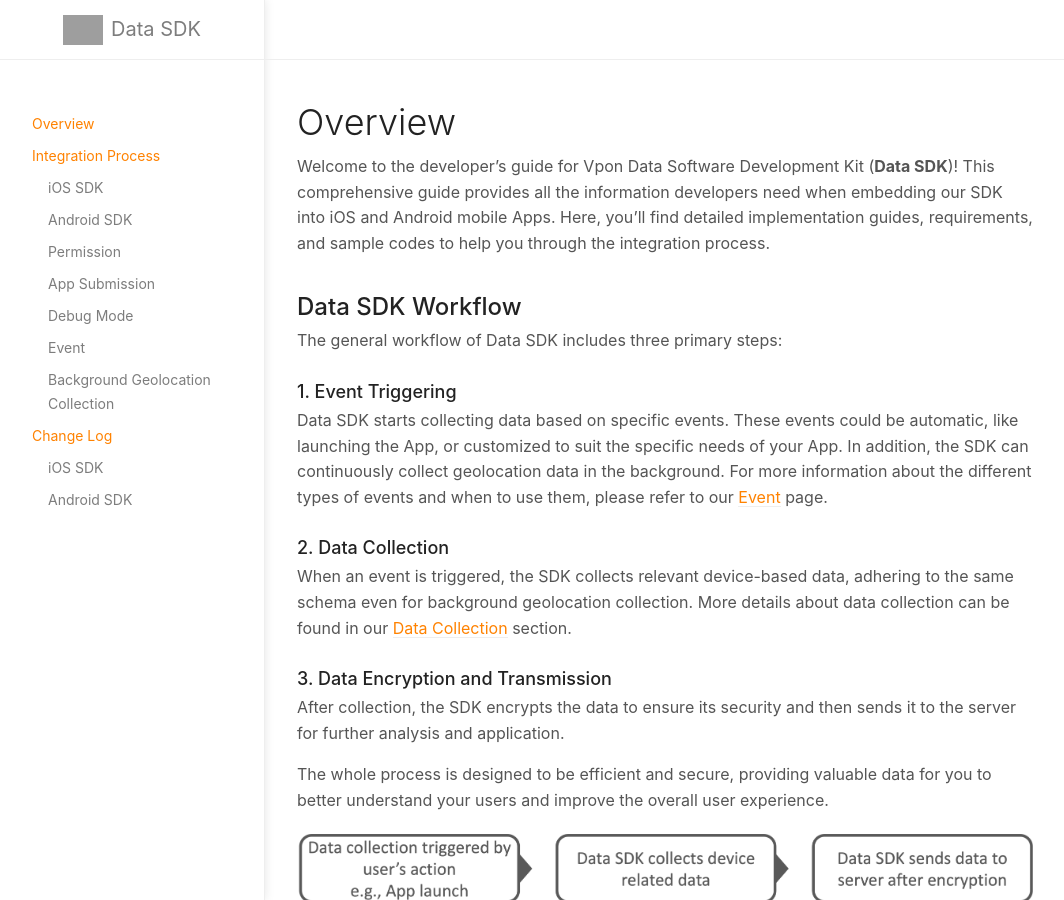
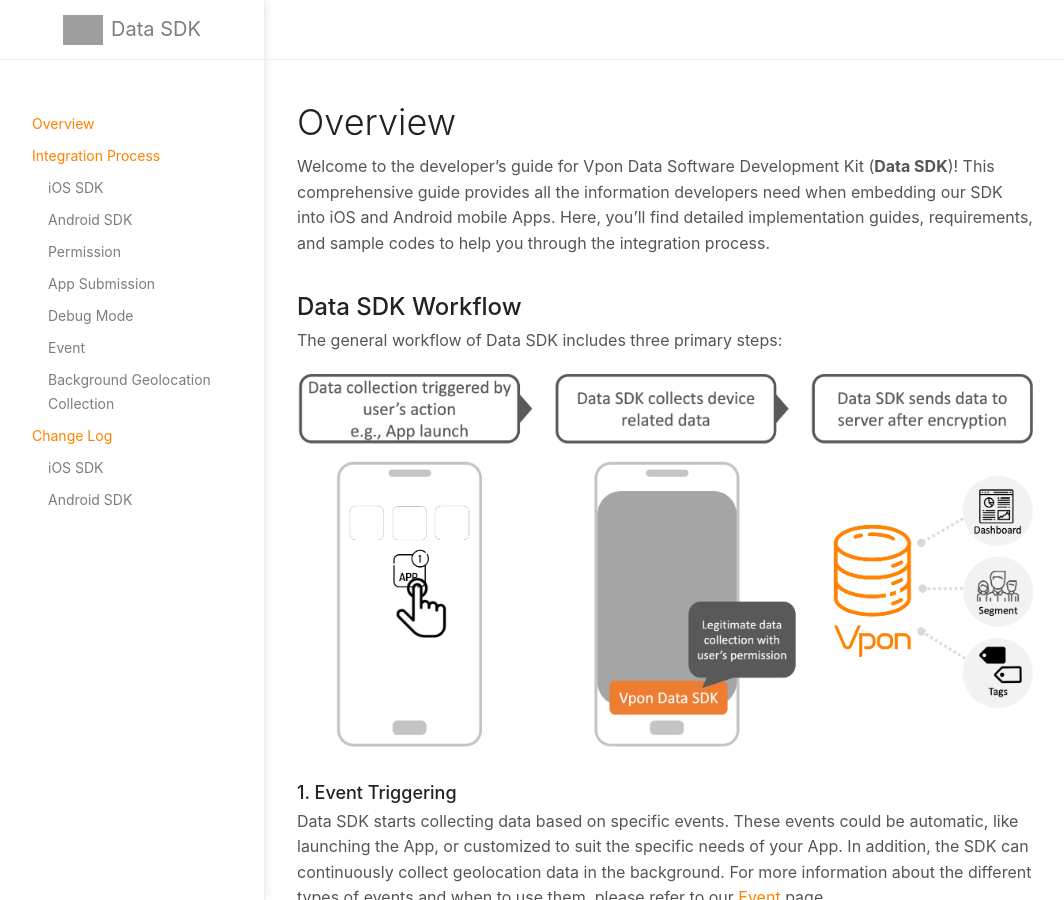
Before and after one commit to vpon-data/data-sdk, a Jekyll site: the page built from index.md, in a window 1280 px wide and 900 px high. Shown: the whole window, without its empty margins (107-1171 px from the left). Built offline with Jekyll 4.4.1, drawn with Linux system fonts in a browser that asks for light colours; grey boxes are pictures that could not be loaded.

Commit message:
Update index.md

```diff
--- a/index.md
+++ b/index.md
@@ -16,6 +16,8 @@
 
 The general workflow of Data SDK includes three primary steps:
 
+![](/docs/images/Overview.png)
+
 ### 1. Event Triggering
 Data SDK starts collecting data based on specific events. These events could be automatic, like launching the App, or customized to suit the specific needs of your App. In addition, the SDK can continuously collect geolocation data in the background. For more information about the different types of events and when to use them, please refer to our [Event]({%link docs/Event.md %}) page.
 
@@ -27,7 +29,7 @@
 
 The whole process is designed to be efficient and secure, providing valuable data for you to better understand your users and improve the overall user experience.
 
-![](/docs/images/Overview.png)
+
 
 ## Next Steps
 
```
